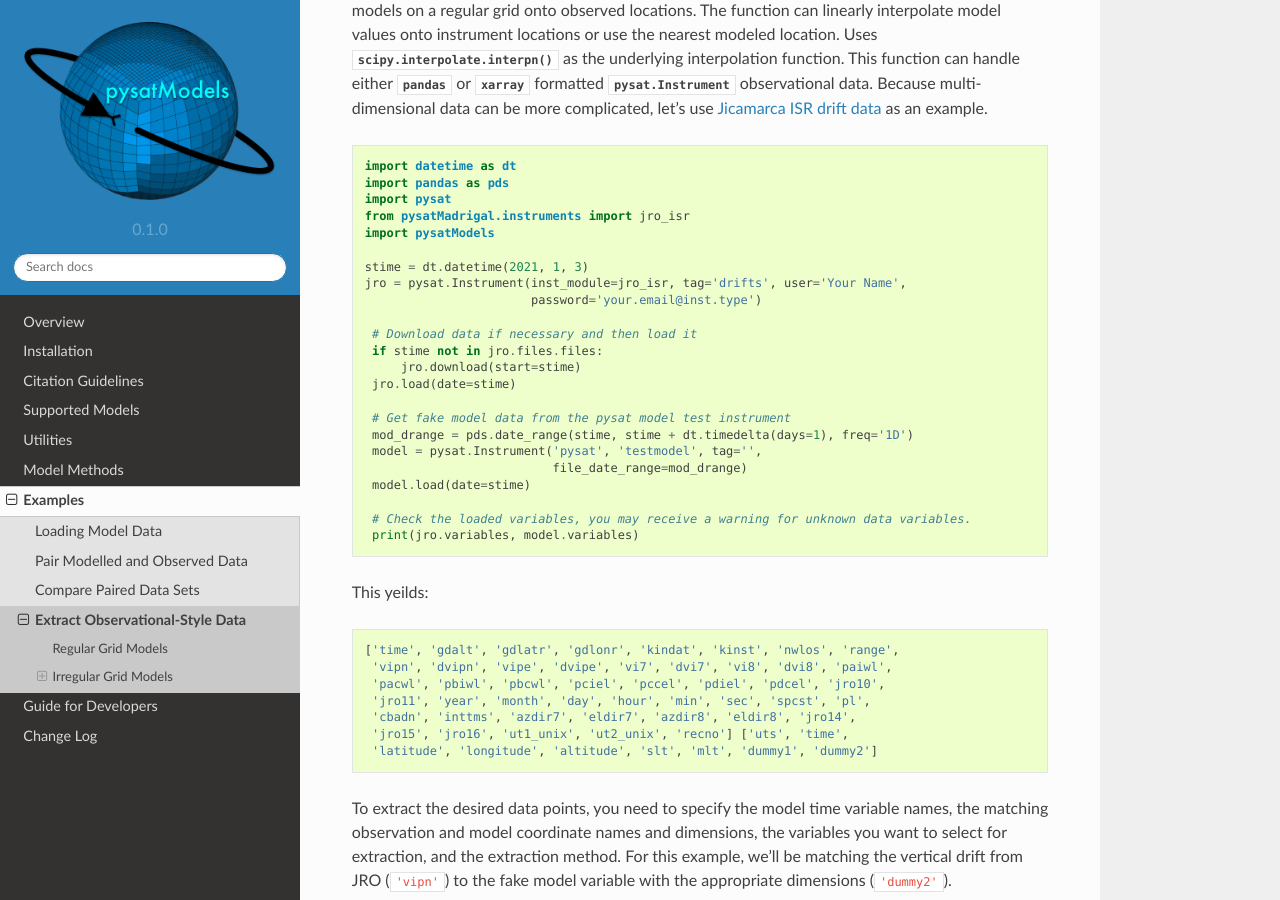
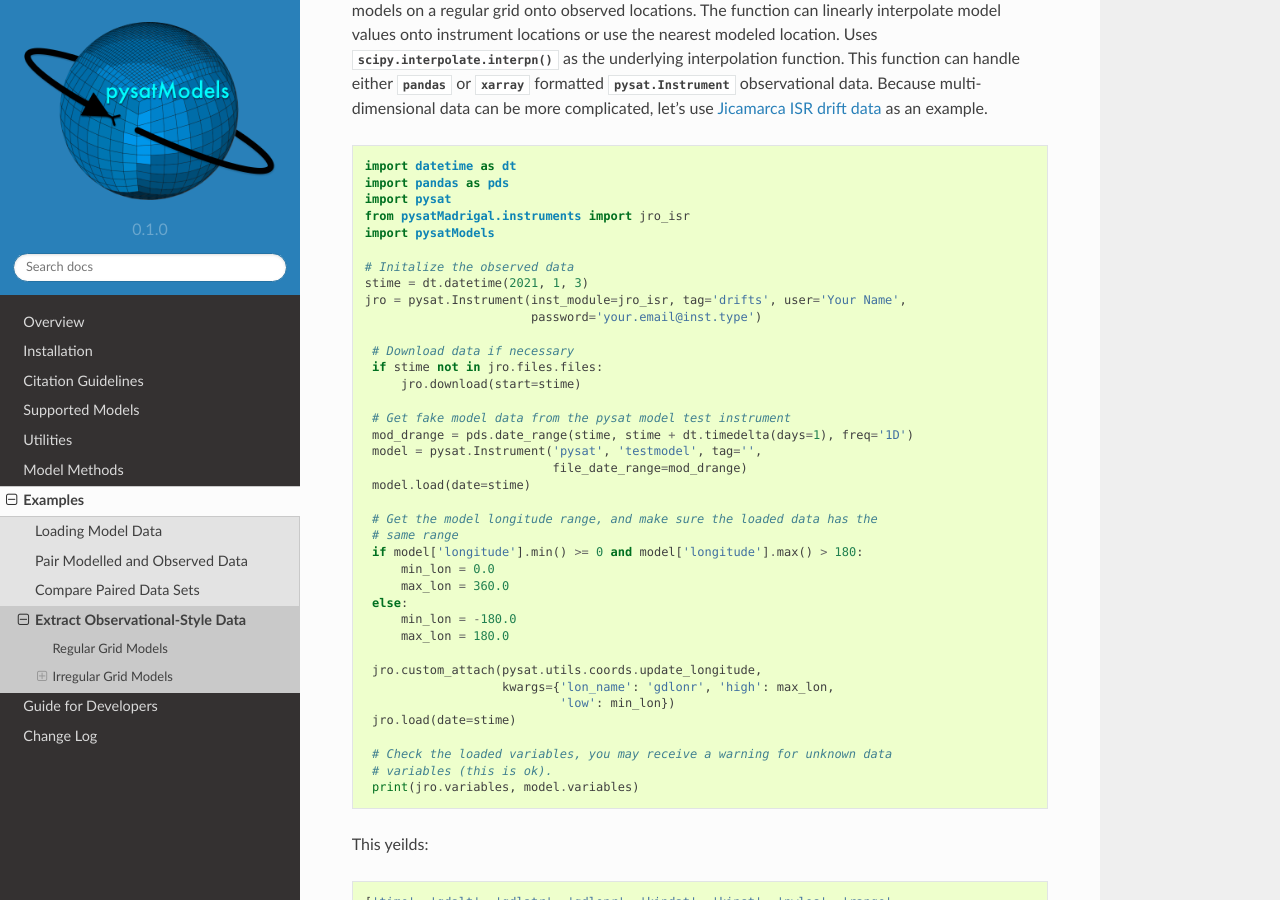
Before and after one commit to pysat/pysatModels, a Sphinx documentation site: the page built from docs/examples/ex_extract.rst, in a window 1280 px wide and 900 px high, scrolled down 362 px. Built offline with Sphinx 7.4.7 and the Read the Docs theme 2.0.0, drawn with Linux system fonts in a browser that asks for light colours.

Commit message:
BUG: fixed longitude
Fixed the observed longitude and cleaned up block comments.

```diff
--- a/docs/examples/ex_extract.rst
+++ b/docs/examples/ex_extract.rst
@@ -31,14 +31,14 @@ let's use `Jicamarca ISR drift data <https://pysatmadrigal.readthedocs.io/en/lat
    from pysatMadrigal.instruments import jro_isr
    import pysatModels
 
+   # Initalize the observed data
    stime = dt.datetime(2021, 1, 3)
    jro = pysat.Instrument(inst_module=jro_isr, tag='drifts', user='Your Name',
                           password='your.email@inst.type')
 
-    # Download data if necessary and then load it
+    # Download data if necessary
     if stime not in jro.files.files:
         jro.download(start=stime)
-    jro.load(date=stime)
 
     # Get fake model data from the pysat model test instrument
     mod_drange = pds.date_range(stime, stime + dt.timedelta(days=1), freq='1D')
@@ -46,7 +46,22 @@ let's use `Jicamarca ISR drift data <https://pysatmadrigal.readthedocs.io/en/lat
                              file_date_range=mod_drange)
     model.load(date=stime)
 
-    # Check the loaded variables, you may receive a warning for unknown data variables.
+    # Get the model longitude range, and make sure the loaded data has the
+    # same range
+    if model['longitude'].min() >= 0 and model['longitude'].max() > 180:
+        min_lon = 0.0
+	max_lon = 360.0
+    else:
+        min_lon = -180.0
+	max_lon = 180.0
+
+    jro.custom_attach(pysat.utils.coords.update_longitude,
+                      kwargs={'lon_name': 'gdlonr', 'high': max_lon,
+		              'low': min_lon})
+    jro.load(date=stime)
+
+    # Check the loaded variables, you may receive a warning for unknown data
+    # variables (this is ok).
     print(jro.variables, model.variables)
 
 This yeilds:
```
